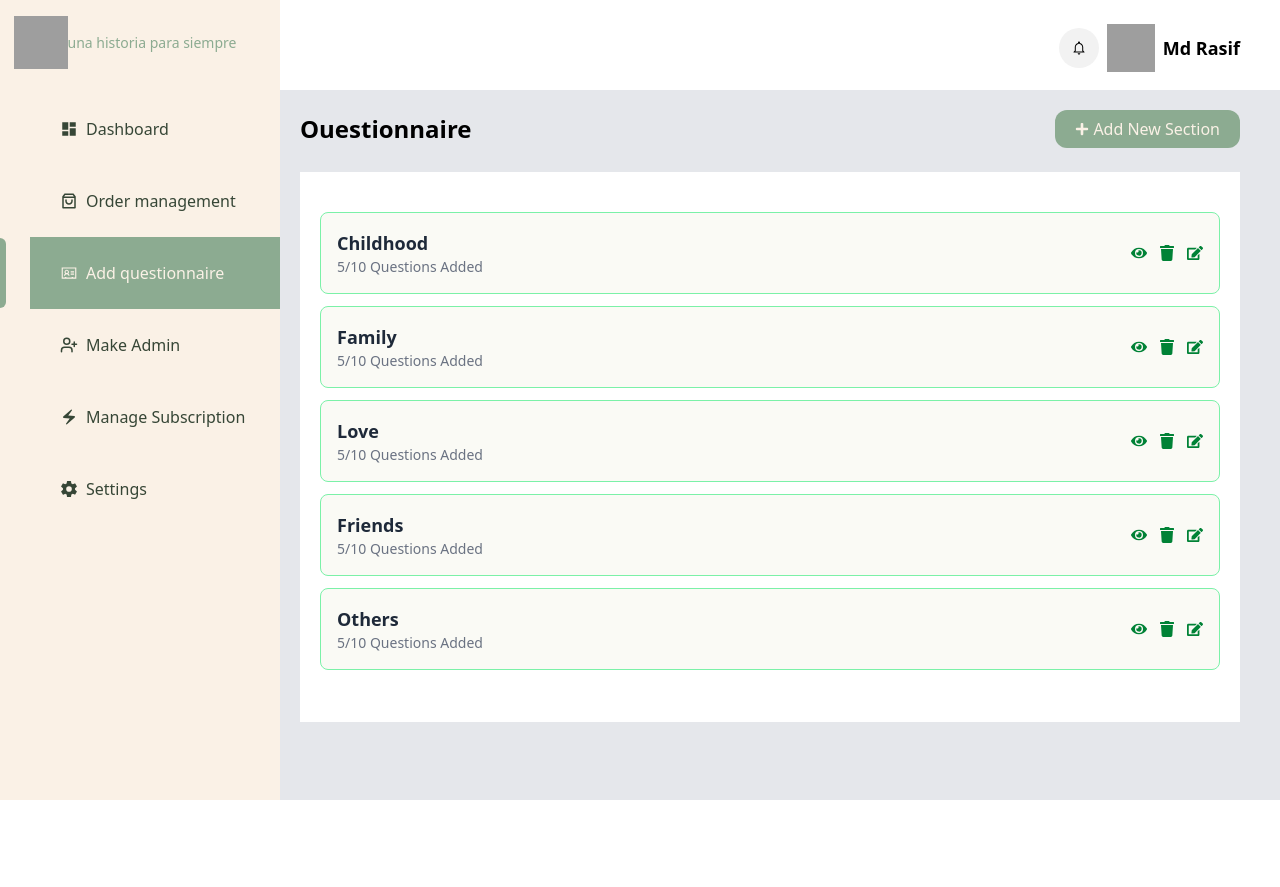
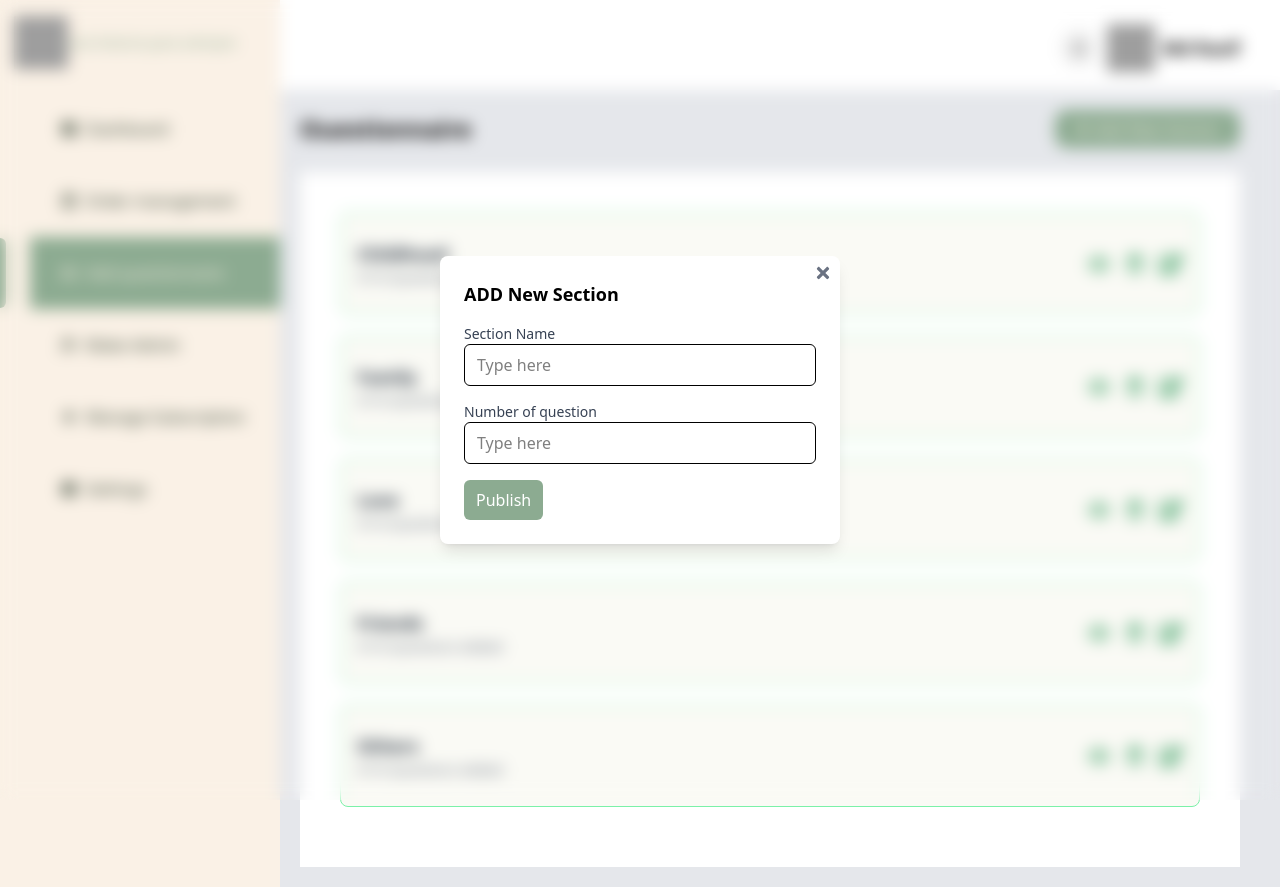
Before and after one commit to MohammedRasif/AMD-Dashboard, a React (Vite) app: page /addquestionnaire in a window 1280 px wide. Both pictures are taken after a click on the button "Add New Section". Before the commit the page ends 800 px from the top, so only its background shows below. Built offline with nearby package versions, Linux system fonts and the light colour scheme; grey boxes are pictures that could not be loaded.

Commit message:
add new section modal created

```diff
--- a/src/assets/component/Shared/AddQuestionnaire.jsx
+++ b/src/assets/component/Shared/AddQuestionnaire.jsx
@@ -1,5 +1,11 @@
-import { FaPlus } from "react-icons/fa";
-import { FaEye, FaTrash, FaEdit } from "react-icons/fa";
+import { useState } from "react";
+import { FaPlus, FaRegEdit, FaTimes } from "react-icons/fa";
+import { IoEyeOutline } from "react-icons/io5";
+import { MdDeleteOutline } from "react-icons/md";
+
+
+const AddQuestionnaire = () => {
+    const [isOpen, setIsOpen] = useState(false);
 
     const categories = [
         { name: "Childhood", questionsAdded: 5, totalQuestions: 10 },
@@ -9,22 +15,67 @@ const categories = [
         { name: "Others", questionsAdded: 5, totalQuestions: 10 },
     ];
 
-const AddQuestionnaire = () => {
     return (
         <div>
             <div className="flex items-center justify-between">
                 <h1 className="text-[24px] font-bold  ">Ouestionnaire</h1>
-                <button className="w-[185px] h-[38px] bg-[#8CAB91] text-[#FAF1E6] flex items-center justify-between px-5 rounded-xl">
+                <button
+                    onClick={() => setIsOpen(true)}
+                    className="w-[185px] h-[38px] bg-[#8CAB91] text-[#FAF1E6] flex items-center justify-between px-5 rounded-xl">
                     <FaPlus className="text-sm" />
                     <h1>Add New Section</h1>
                 </button>
+                {isOpen && (
+                    <div className="fixed inset-0 flex items-center justify-center  bg-opacity-30 backdrop-blur-sm">
+                        {/* Modal Content */}
+                        <div className="bg-white p-6 rounded-lg shadow-lg w-[400px] relative">
+                            {/* Close Button */}
+                            <button
+                                className="absolute top-2 right-2 text-gray-500 hover:text-gray-800"
+                                onClick={() => setIsOpen(false)}
+                            >
+                                <FaTimes size={18} />
+                            </button>
+
+                            {/* Modal Heading */}
+                            <h2 className="text-lg font-semibold mb-4">ADD New Section</h2>
+
+                            {/* Input Fields */}
+                            <div className="mb-4">
+                                <label className="block text-sm font-medium text-gray-700">Section Name</label>
+                                <input
+                                    type="text"
+                                    placeholder="Type here"
+                                    className="w-full px-3 py-2 border rounded-md focus:ring focus:ring-[#8CAB91] outline-none"
+                                />
+                            </div>
+
+                            <div className="mb-4">
+                                <label className="block text-sm font-medium text-gray-700">Number of question</label>
+                                <input
+                                    type="number"
+                                    placeholder="Type here"
+                                    className="w-full px-3 py-2 border rounded-md focus:ring focus:ring-[#8CAB91] outline-none"
+                                />
+                            </div>
+
+                            {/* Publish Button */}
+                            <button
+                                className="px-3 py-2 bg-[#8CAB91] text-white rounded-md hover:bg-[#7A9B80] transition"
+                                onClick={() => setIsOpen(false)}
+                            >
+                                Publish
+                            </button>
+                        </div>
+                    </div>
+                )}
             </div>
             <div>
-                <div className="bg-white py-10 px-5 mt-6">
+                <div className="bg-white p-10   mt-6">
                     {categories.map((category, index) => (
                         <div
                             key={index}
-                            className="flex justify-between items-center p-4 border border-green-300 rounded-lg bg-[#FAFAF5] mb-3"
+                            className="flex h-[103px] justify-between items-center p-4 border border-green-300 rounded-lg bg-[#FAFAF5] mb-5"
                         >
                             {/* Left Section: Title & Subtitle */}
                             <div>
@@ -37,10 +88,10 @@ const AddQuestionnaire = () => {
                             </div>
 
                             {/* Right Section: Icons */}
-                            <div className="flex items-center gap-3 text-green-700">
-                                <FaEye className="cursor-pointer hover:text-green-500 transition" />
-                                <FaTrash className="cursor-pointer hover:text-red-500 transition" />
-                                <FaEdit className="cursor-pointer hover:text-blue-500 transition" />
+                            <div className="flex items-center gap-3 text-green-700 text-[24px]">
+                                <IoEyeOutline className="cursor-pointer hover:text-green-500 transition" />
+                                <MdDeleteOutline className="cursor-pointer hover:text-red-500 transition" />
+                                <FaRegEdit className="cursor-pointer hover:text-blue-500 transition" />
                             </div>
                         </div>
                     ))}
--- a/src/assets/component/Shared/Home.jsx
+++ b/src/assets/component/Shared/Home.jsx
@@ -6,7 +6,6 @@ import { FiUsers } from "react-icons/fi";
 import { HiOutlineUserGroup } from "react-icons/hi2";
 import { IoEyeOutline } from "react-icons/io5";
 import { PiCurrencyDollarSimple } from "react-icons/pi";
-import { NavLink } from "react-router-dom";
 import { FaSearch } from "react-icons/fa";
 import Calendar from "react-calendar";
 import { BarChart, Bar, ResponsiveContainer, XAxis, YAxis, Tooltip, Legend, CartesianGrid, AreaChart, Area } from "recharts";
```
Lines whose indentation alone changed are shown as unchanged.
